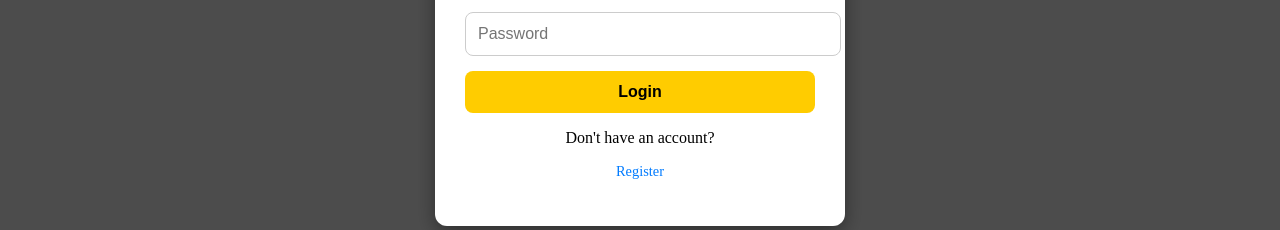
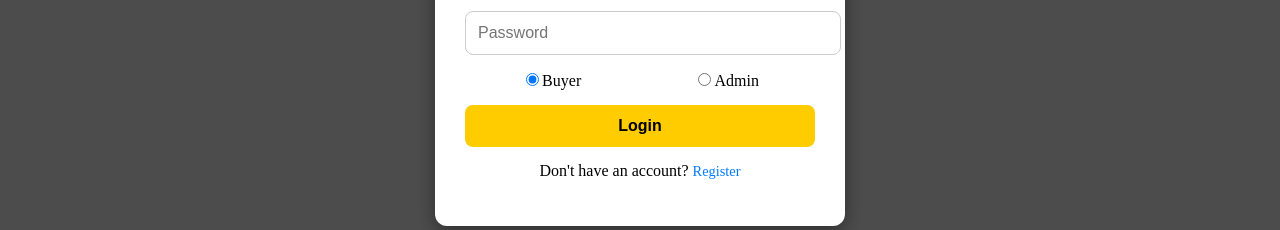
Before and after one commit to faith0896/car-accessories, a React (Create React App) app: page /login in a window 1280 px wide. Shown: the part 362-592 px from the top of the page. Built offline with nearby package versions, Linux system fonts and the light colour scheme; no server answers.

Commit message:
Update Login.jsx

```diff
--- a/src/pages/Login.jsx
+++ b/src/pages/Login.jsx
@@ -5,6 +5,7 @@ import { loginUser } from "../services/Api.js";
 export default function Login({ onLogin, onClose }) {
   const [email, setEmail] = useState("");
   const [password, setPassword] = useState("");
+  const [role, setRole] = useState("BUYER"); // Default role set to BUYER
   const [error, setError] = useState("");
   const navigate = useNavigate();
 
@@ -16,12 +17,32 @@ export default function Login({ onLogin, onClose }) {
       return;
     }
 
+    if (!role) {
+      setError("Please select a role");
+      return;
+    }
+
     try {
-      const response = await loginUser({ email, password });
-  const userData = response.data; // backend should return { id, name, email, role }
-  onLogin(userData);
-  onClose();
-  navigate("/");
+      // Pass role with email and password to backend (role may or may not be used by backend)
+      const response = await loginUser({ email, password, role });
+      const userData = response.data; // Expect role in response data
+
+      if (!userData.role) {
+        setError("User role not found. Please check your backend.");
+        return;
+      }
+
+      onLogin(userData); // Save logged-in user info in app state
+      onClose(); // Close login modal
+
+      // Redirect based on user role
+      if (userData.role.toUpperCase() === "ADMIN") {
+        navigate("/admin");
+      } else if (userData.role.toUpperCase() === "BUYER") {
+        navigate("/");
+      } else {
+        setError("Unauthorized role");
+      }
     } catch (err) {
       setError("Invalid email or password");
     }
@@ -50,6 +71,32 @@ export default function Login({ onLogin, onClose }) {
             value={password}
             onChange={(e) => setPassword(e.target.value)}
           />
+
+          {/* Role Selection */}
+          <div style={styles.roleContainer}>
+            <label style={styles.roleLabel}>
+              <input
+                type="radio"
+                name="role"
+                value="BUYER"
+                checked={role === "BUYER"}
+                onChange={() => setRole("BUYER")}
+              />
+              Buyer
+            </label>
+
+            <label style={styles.roleLabel}>
+              <input
+                type="radio"
+                name="role"
+                value="ADMIN"
+                checked={role === "ADMIN"}
+                onChange={() => setRole("ADMIN")}
+              />
+              Admin
+            </label>
+          </div>
+
           <button style={styles.button} type="submit">Login</button>
         </form>
 
@@ -71,7 +118,6 @@ export default function Login({ onLogin, onClose }) {
 }
 
 const styles = {
-  /* Overlay behind popup */
   overlay: {
     position: "fixed",
     top: 0, left: 0,
@@ -82,8 +128,6 @@ const styles = {
     justifyContent: "center",
     zIndex: 2000,
   },
-
-  /* Login box */
   loginBox: {
     position: "relative",
     background: "#fff",
@@ -94,12 +138,10 @@ const styles = {
     boxShadow: "0 6px 20px rgba(0,0,0,0.4)",
     borderTop: "6px solid #ffcc00",
   },
-
   title: {
     marginBottom: "20px",
     color: "#000",
   },
-
   input: {
     width: "100%",
     padding: "12px",
@@ -108,7 +150,15 @@ const styles = {
     borderRadius: "8px",
     fontSize: "1rem",
   },
-
+  roleContainer: {
+    marginBottom: "15px",
+    display: "flex",
+    justifyContent: "space-around",
+  },
+  roleLabel: {
+    fontSize: "1rem",
+    cursor: "pointer",
+  },
   button: {
     width: "100%",
     padding: "12px",
@@ -120,26 +170,19 @@ const styles = {
     cursor: "pointer",
     transition: "0.3s",
   },
-
-  buttonHover: {
-    background: "#000",
-    color: "#fff",
-  },
-
   registerLink: {
-    marginTop: "1rem",
-    display: "block",
     fontSize: "0.9rem",
     color: "#007BFF",
     cursor: "pointer",
   },
-
+  switchText: {
+    marginTop: "15px",
+  },
   error: {
     color: "red",
     fontSize: "0.85rem",
     marginBottom: "1rem",
   },
-
   closeBtn: {
     position: "absolute",
     top: "10px",
```
